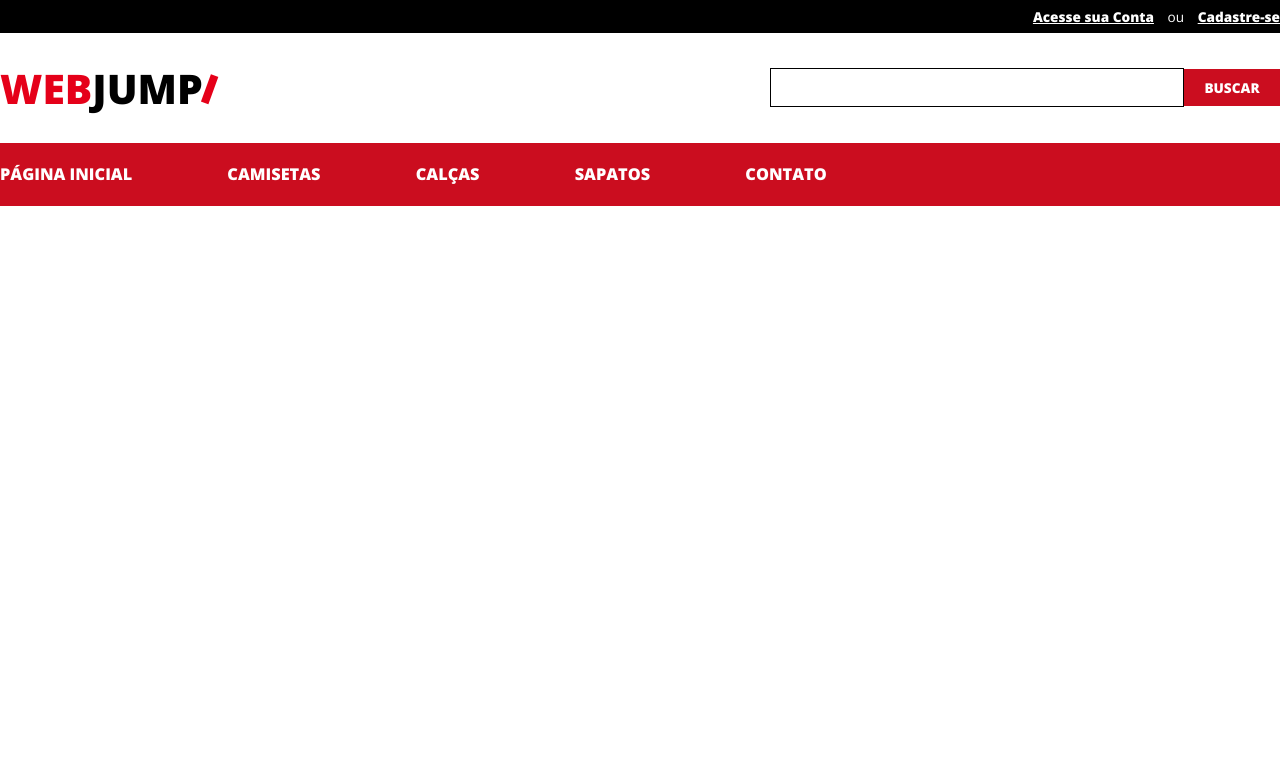
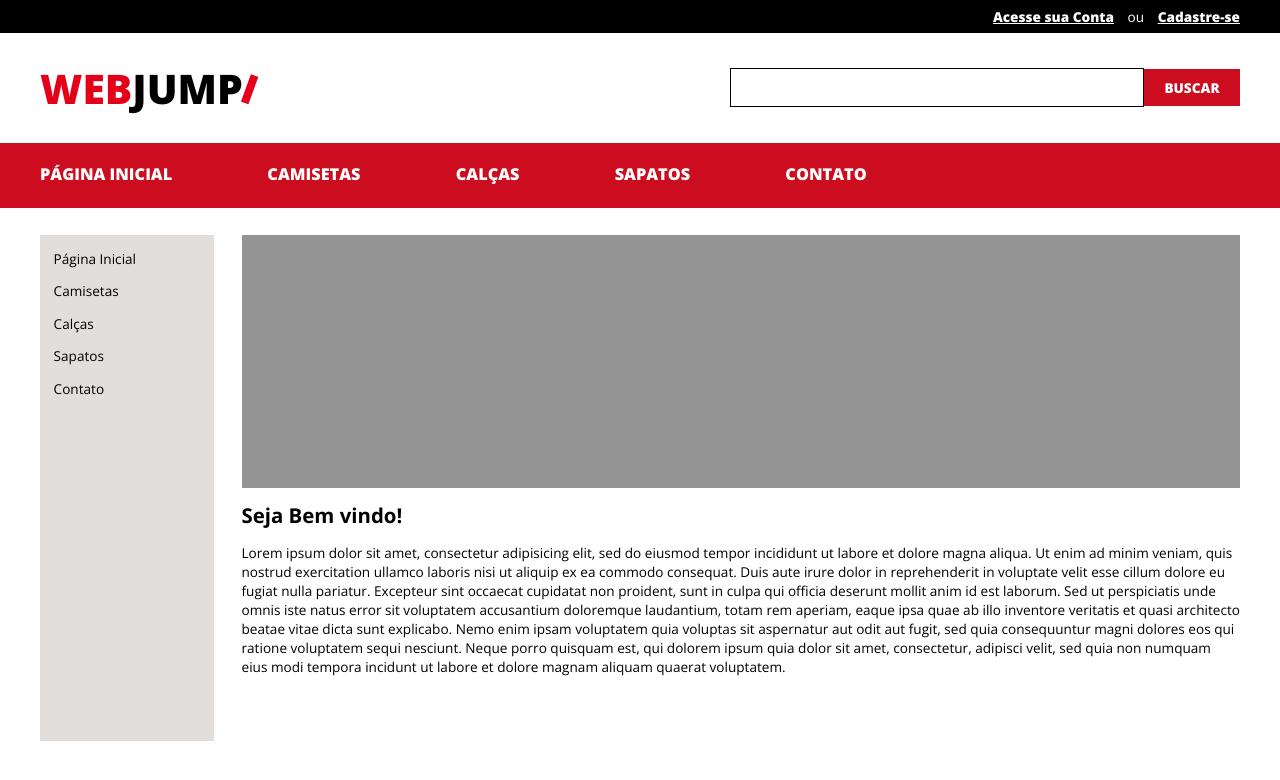
Before and after one commit to luizfelipebraga/react-webjump, a React (Create React App) app: page / in a window 1280 px wide. Shown: the top 780 px of the page. Built offline with nearby package versions, Linux system fonts and the light colour scheme.

Commit message:
Add (HomePage done)

```diff
--- a/src/components/Layout/styles.ts
+++ b/src/components/Layout/styles.ts
@@ -3,13 +3,14 @@ import styled from 'styled-components';
 
 export const Container = styled.div`
   width: 100%;
-  height: 100vh;
-`
+  min-height: 100vh;
+`;
 
 export const Content = styled.main`
-  width: 100%;
+  height: 70vh;
   max-width: 1200px;
-  margin-inline: auto;
+  margin: 0 auto;
 
   padding: 2rem 0;
+
 `;
--- a/src/components/Navbar/styles.ts
+++ b/src/components/Navbar/styles.ts
@@ -3,7 +3,6 @@ import styled from "styled-components";
 export const Container = styled.div`
   width: 100%;
   height: 100%;
-  position: fixed;
 `;
 
 export const AuthBar = styled.header`
@@ -17,7 +16,7 @@ export const BoxAuth = styled.div`
   flex-direction: row;
   justify-content: flex-end;
   gap: 1rem;
-  max-width: 1400px;
+  max-width: 1200px;
   margin: 0 auto;
   padding: 0.5rem 0;
 
@@ -36,7 +35,7 @@ export const Box = styled.div`
   display: flex;
   align-items: center;
   justify-content: space-between;
-  max-width: 1400px;
+  max-width: 1200px;
   margin: 0 auto;
   padding: 2rem 0;
 `;
--- a/src/components/SubNav/styles.ts
+++ b/src/components/SubNav/styles.ts
@@ -6,7 +6,7 @@ export const Container = styled.header`
 `;
 
 export const Nav = styled.nav`
-  max-width: 1400px;
+  max-width: 1200px;
   margin: 0 auto;
   display: flex;
   gap: 7rem;
@@ -19,5 +19,18 @@ export const Nav = styled.nav`
     color: var(--textWhite);
     font-weight: var(--textSuperBold);
     text-transform: uppercase;
+    &:after {
+        content: '';
+        color: #fff;
+        width: 0px;
+        height: 2px;
+        display: block;
+        background: black;
+        transition: 300ms;
+      }
+      &:hover::after {
+        width: 100%;
+        background: #fff;
+      }
   }
 `;
--- a/src/pages/Home/index.tsx
+++ b/src/pages/Home/index.tsx
@@ -1,8 +1,41 @@
+import { Link } from "react-router-dom";
+import { Aside, Container, Main, Banner, Content } from "./styles";
 
 export function Home() {
   return (
-    <div>
+    <Container>
+      <Aside>
+        <Link to="/">Página Inicial</Link>
+        <Link to="/camisetas">Camisetas</Link>
+        <Link to="/calças">Calças</Link>
+        <Link to="/sapatos">Sapatos</Link>
+        <Link to="/contato">Contato</Link>
+      </Aside>
 
-    </div>
-  )
+      <Main>
+        <Banner />
+        <Content>
+          <h2>Seja Bem vindo!</h2>
+          <p>
+            Lorem ipsum dolor sit amet, consectetur adipisicing elit, sed do
+            eiusmod tempor incididunt ut labore et dolore magna aliqua. Ut enim
+            ad minim veniam, quis nostrud exercitation ullamco laboris nisi ut
+            aliquip ex ea commodo consequat. Duis aute irure dolor in
+            reprehenderit in voluptate velit esse cillum dolore eu fugiat nulla
+            pariatur. Excepteur sint occaecat cupidatat non proident, sunt in
+            culpa qui officia deserunt mollit anim id est laborum. Sed ut
+            perspiciatis unde omnis iste natus error sit voluptatem accusantium
+            doloremque laudantium, totam rem aperiam, eaque ipsa quae ab illo
+            inventore veritatis et quasi architecto beatae vitae dicta sunt
+            explicabo. Nemo enim ipsam voluptatem quia voluptas sit aspernatur
+            aut odit aut fugit, sed quia consequuntur magni dolores eos qui
+            ratione voluptatem sequi nesciunt. Neque porro quisquam est, qui
+            dolorem ipsum quia dolor sit amet, consectetur, adipisci velit, sed
+            quia non numquam eius modi tempora incidunt ut labore et dolore
+            magnam aliquam quaerat voluptatem.
+          </p>
+        </Content>
+      </Main>
+    </Container>
+  );
 }
--- a/src/pages/Home/styles.ts
+++ b/src/pages/Home/styles.ts
@@ -2,5 +2,53 @@ import styled from 'styled-components';
 
 export const Container = styled.section`
   width: 100%;
-  min-height: 100vh;
+  height: 100%;
+
+  display: flex;
+  align-items: center;
+  flex-direction: row;
+  gap: 2rem;
 `;
+
+export const Aside = styled.aside`
+  background: #E2DEDC;
+  width: 15rem;
+  height: 100%;
+
+  padding: 1rem;
+
+  display: flex;
+  gap: 1rem;
+  flex-direction: column;
+
+  a {
+    list-style: square inside !important;
+    color: #000;
+  }
+`;
+
+export const Main = styled.main`
+  width: 100%;
+  height: 100%;
+`;
+
+export const Banner = styled.div`
+  background-color: var(--textGray);
+  width: 100%;
+  height: 50%;
+`;
+
+export const Content = styled.div`
+  width: 100%;
+  height: auto;
+
+  h2 {
+    color: var(--black);
+    margin: 1rem 0;
+  }
+
+  p {
+    color: var(--black);
+  }
+
+`;
--- a/src/styles/global.ts
+++ b/src/styles/global.ts
@@ -25,14 +25,12 @@ export const GlobalStyle = createGlobalStyle`
     }
 
     html, body, #root {
-        min-height: 100vh;
+        height: 100vh;
         width : 100%;
         overflow-x: hidden;
         scroll-behavior: smooth;
     }
-    section {
-        position: relative;
-    }
+
     h1, h2, h3, h4, h5 {
         color: var(--textWhite);
     }
```
